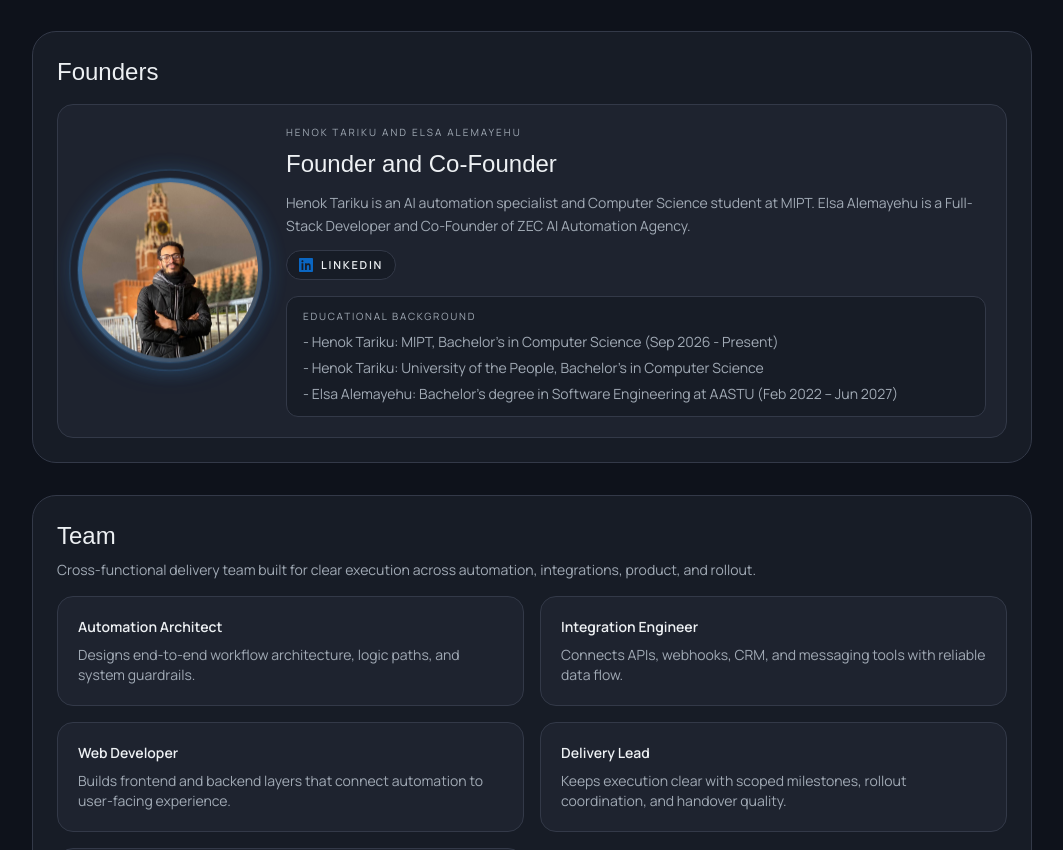
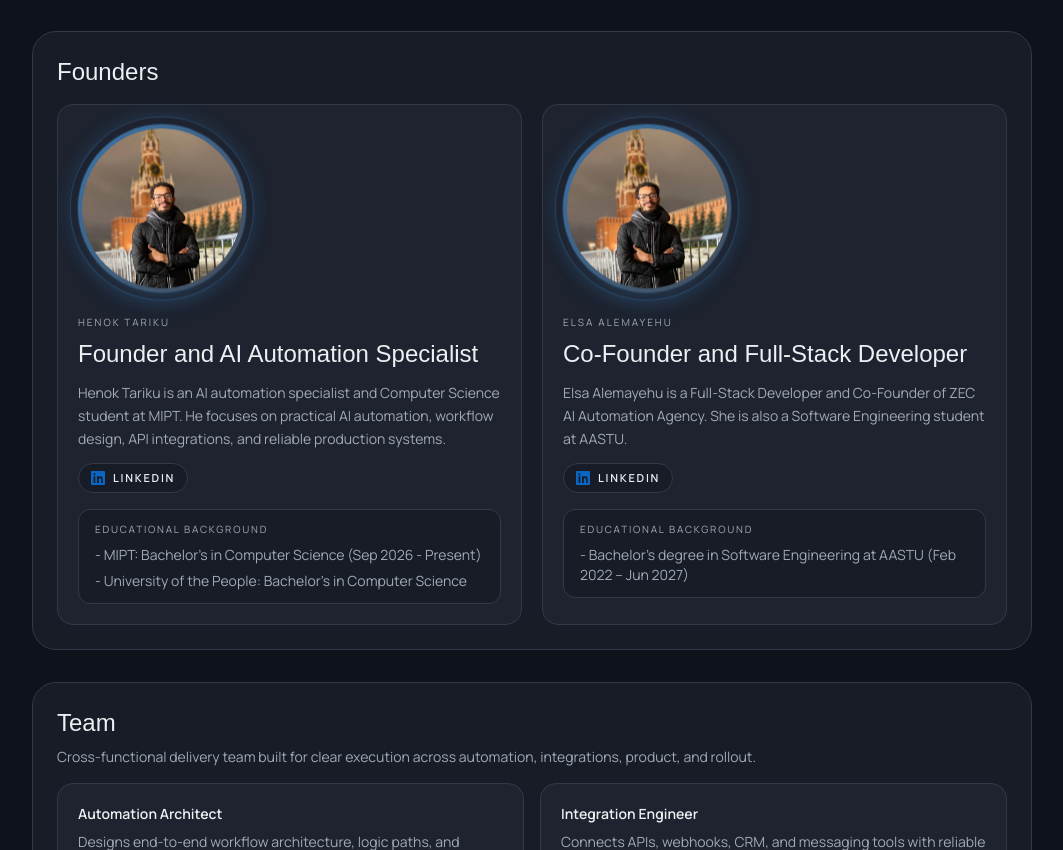
Before and after one commit to Adam-7th/Adam-7th.github.io, a Next.js app in the folder ZEC/: page /about in a window 1280 px wide. Shown: the part 1009-1859 px from the top of the page, without its empty margins (108-1171 px from the left). Built offline with nearby package versions, Linux system fonts and the light colour scheme; no server answers; a web font is replaced by a local one.

Commit message:
Revise founder bios and education details

```diff
--- a/ZEC/src/app/about/page.tsx
+++ b/ZEC/src/app/about/page.tsx
@@ -10,6 +10,29 @@ import { useLocalizedMeta } from "@/lib/useLocalizedMeta";
 
 const TOOL_STACK = ["n8n", "Zapier", "Make", "OpenAI", "HubSpot", "Telegram", "Webhooks"];
 const FOUNDER_LINKEDIN_URL = "https://www.linkedin.com/in/henok-tariku1012/";
+const FOUNDERS = [
+  {
+    name: "Henok Tariku",
+    role: "Founder and AI Automation Specialist",
+    bio: "Henok Tariku is an AI automation specialist and Computer Science student at MIPT. He focuses on practical AI automation, workflow design, API integrations, and reliable production systems.",
+    education: [
+      "MIPT: Bachelor's in Computer Science (Sep 2026 - Present)",
+      "University of the People: Bachelor's in Computer Science",
+    ],
+    linkedin: FOUNDER_LINKEDIN_URL,
+    initials: "HT",
+  },
+  {
+    name: "Elsa Alemayehu",
+    role: "Co-Founder and Full-Stack Developer",
+    bio: "Elsa Alemayehu is a Full-Stack Developer and Co-Founder of ZEC AI Automation Agency. She is also a Software Engineering student at AASTU.",
+    education: [
+      "Bachelor's degree in Software Engineering at AASTU (Feb 2022 – Jun 2027)",
+    ],
+    linkedin: "#",
+    initials: "EA",
+  },
+];
 
 const UI_BY_LANG = {
   en: {
@@ -24,15 +47,14 @@ const UI_BY_LANG = {
     whatZecBody: "ZEC = Z(the) + EC (tech). The name reflects our focus on engineering discipline, execution clarity, and practical automation delivery.",
     toolsTitle: "Tools We Use",
     founderTitle: "Founders",
-    founderName: "Henok Tariku and Elsa Alemayehu",
-    founderRole: "Founder and Co-Founder",
+    founderName: "Elsa Alemayehu",
+    founderRole: "Co-Founder and  Software Engineer",
     founderBio:
-      "Henok Tariku is an AI automation specialist and Computer Science student at MIPT. Elsa Alemayehu is a Full-Stack Developer and Co-Founder of ZEC AI Automation Agency.",
+      "Elsa Alemayehu is Full-Stack Developer and Co-Founder @ ZEC AI Automation Agency | @She Codes AASTU  | Software Engineering Student @ AASTU.",
     educationTitle: "Educational Background",
     education: [
-      "Henok Tariku: MIPT, Bachelor's in Computer Science (Sep 2026 - Present)",
-      "Henok Tariku: University of the People, Bachelor's in Computer Science",
-      "Elsa Alemayehu: Bachelor's degree in Software Engineering at AASTU (Feb 2022 – Jun 2027)",
+      "Bachelor's degree,  Software Engineering at AASTU(Feb 2022 – Jun 2027)",
+
     ],
     teamTitle: "Team",
     teamSubtitle: "Cross-functional delivery team built for clear execution across automation, integrations, product, and rollout.",
@@ -248,23 +270,25 @@ export default function AboutPage() {
 
       <section className="rounded-3xl border border-edge bg-panel p-6 animate-[hero-in-up_320ms_ease_both]" style={{ animationDelay: "180ms" }}>
         <h2 className="font-display text-2xl text-text">{ui.founderTitle}</h2>
-        <article className="mt-4 grid gap-6 rounded-2xl border border-edge bg-panel2 p-5 md:grid-cols-[auto_1fr] md:items-center">
-          <div className="founder-avatar-shell mx-auto md:mx-0">
+        <div className="mt-4 grid gap-5 md:grid-cols-2">
+          {FOUNDERS.map((founder) => (
+            <article key={founder.name} className="rounded-2xl border border-edge bg-panel2 p-5">
+              <div className="founder-avatar-shell mx-auto">
                 <Image
                   src={founderImage}
-              alt={`${ui.founderName} - ${ui.founderRole}`}
+                  alt={`${founder.name} - ${founder.role}`}
                   width={168}
                   height={168}
-              className="h-40 w-40 rounded-full object-cover md:h-44 md:w-44"
+                  className="h-40 w-40 rounded-full object-cover"
                 />
               </div>
 
-          <div>
-            <p className="text-[10px] uppercase tracking-[0.2em] text-muted">{ui.founderName}</p>
-            <h3 className="mt-2 font-display text-2xl text-text">{ui.founderRole}</h3>
-            <p className="mt-3 text-sm leading-relaxed text-muted">{ui.founderBio}</p>
+              <div className="mt-5">
+                <p className="text-[10px] uppercase tracking-[0.2em] text-muted">{founder.name}</p>
+                <h3 className="mt-2 font-display text-2xl text-text">{founder.role}</h3>
+                <p className="mt-3 text-sm leading-relaxed text-muted">{founder.bio}</p>
                 <a
-              href={FOUNDER_LINKEDIN_URL}
+                  href={founder.linkedin}
                   target="_blank"
                   rel="noreferrer"
                   className="mt-3 inline-flex items-center gap-2 rounded-full border border-edge bg-panel px-3 py-1.5 hover:border-brand"
@@ -276,13 +300,15 @@ export default function AboutPage() {
                 <div className="mt-4 rounded-xl border border-edge bg-panel px-4 py-3">
                   <p className="text-[10px] uppercase tracking-[0.18em] text-muted">{ui.educationTitle}</p>
                   <ul className="mt-2 space-y-1.5 text-sm text-muted">
-                {ui.education.map((item) => (
+                    {founder.education.map((item) => (
                       <li key={item}>- {item}</li>
                     ))}
                   </ul>
                 </div>
               </div>
             </article>
+          ))}
+        </div>
       </section>
 
       <section className="rounded-3xl border border-edge bg-panel p-6 animate-[hero-in-up_320ms_ease_both]" style={{ animationDelay: "220ms" }}>
```
Lines whose indentation alone changed are shown as unchanged.
